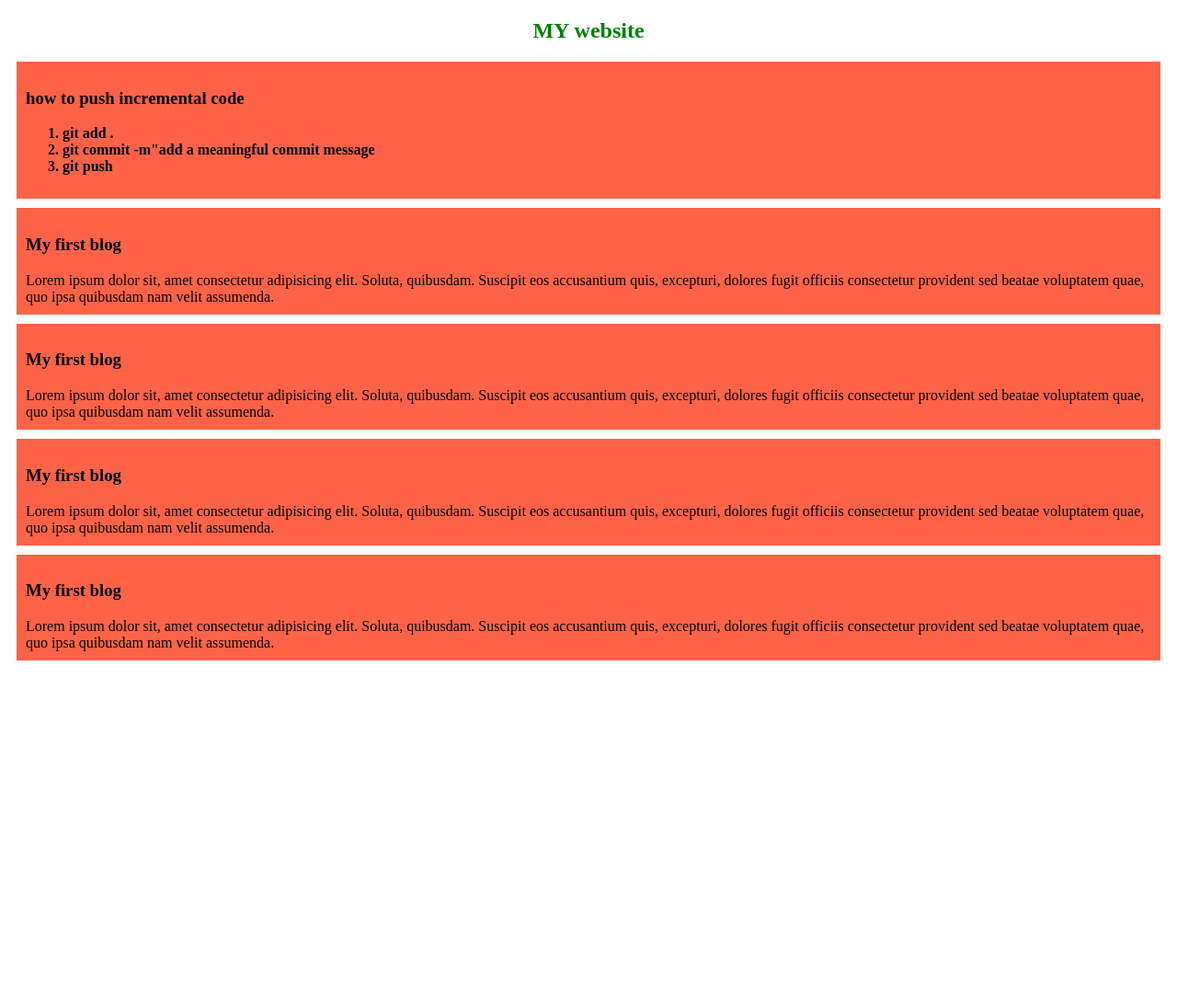
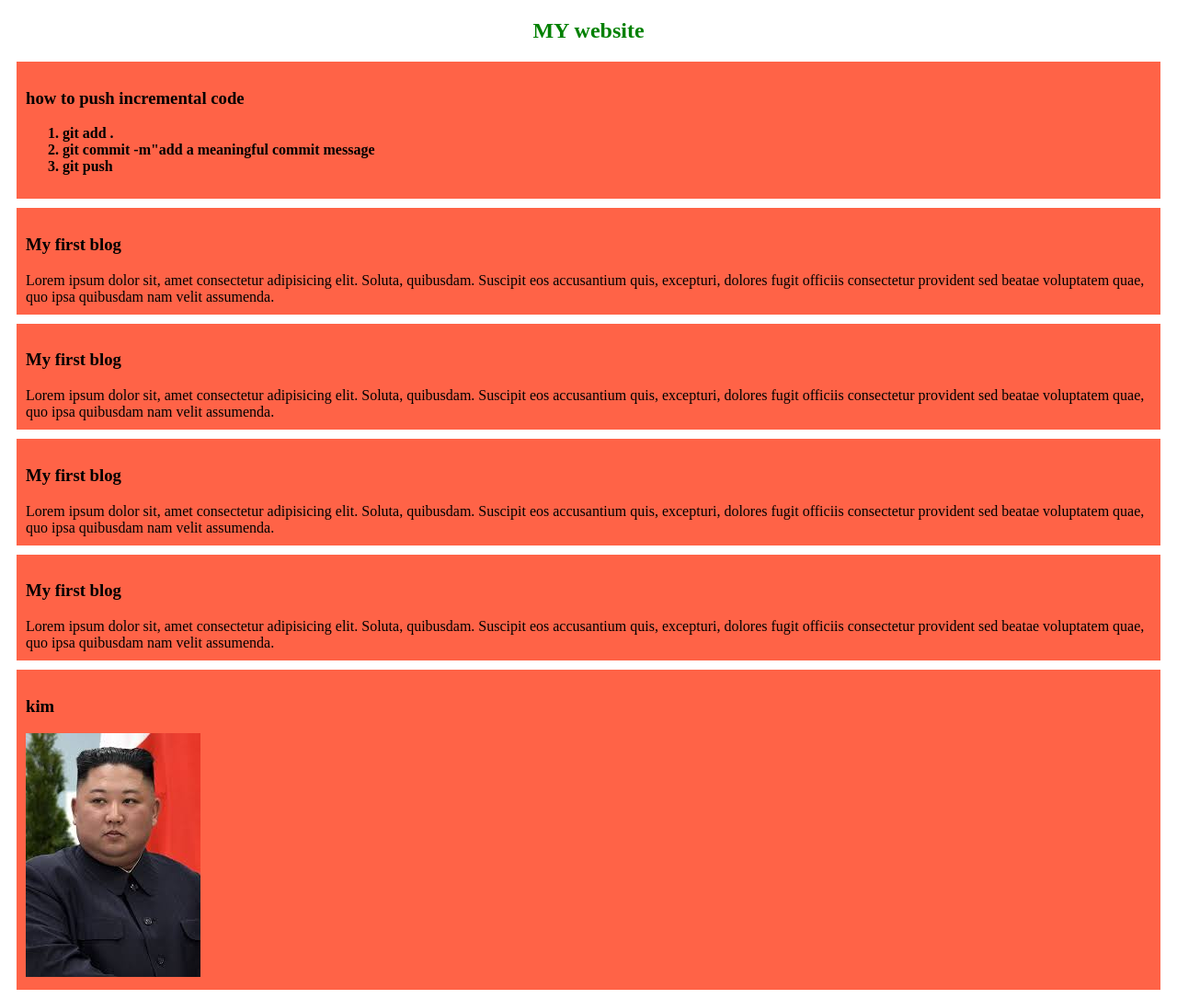
Before and after one commit to Mahin5580/my-simple-website, a plain HTML site: page index.html in a window 1280 px wide. Shown: the whole page at 92% size. Before the commit the page ends 800 px from the top, so only its background shows below. Drawn offline with Linux system fonts and the light colour scheme.

Commit message:
picture added

```diff
--- a/index.html
+++ b/index.html
@@ -28,5 +28,9 @@
    <div>
     <h3>My first blog</h3>
     Lorem ipsum dolor sit, amet consectetur adipisicing elit. Soluta, quibusdam. Suscipit eos accusantium quis, excepturi, dolores fugit officiis consectetur provident sed beatae voluptatem quae, quo ipsa quibusdam nam velit assumenda.</div>
+    <div>
+        <h3>kim</h3>
+        <img src="image/kim.jpeg" alt="KIM dada">
+    </div>
 </body>
 </html>
```
Also changed, not shown: image/kim.jpeg (added).
